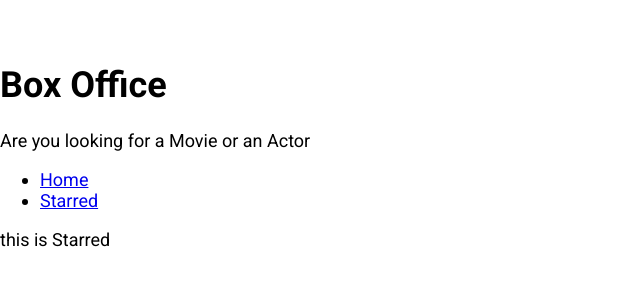
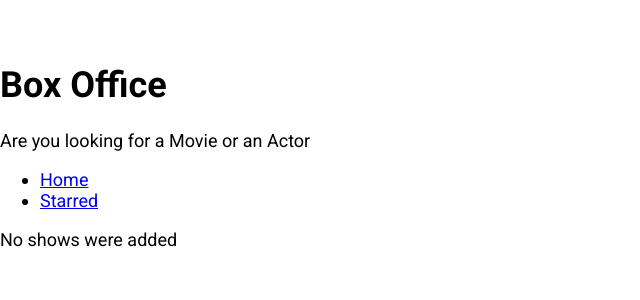
Before and after one commit to Vipinks99/Box-Office-App, a React (Create React App) app: page /starred in a window 1280 px wide. Shown: the top 300 px of the page, without its empty margins (0-640 px from the left). Built offline with nearby package versions, Linux system fonts and the light colour scheme.

Commit message:
Finished Starred Page

```diff
--- a/src/pages/Starred.jsx
+++ b/src/pages/Starred.jsx
@@ -1,10 +1,43 @@
-import React from 'react'
-import MainPageLayout from '../components/MainPageLayout'
+import React, { useState, useEffect } from 'react';
+import MainPageLayout from '../components/MainPageLayout';
+import { useShows } from '../misc/custom-hooks';
+import { apiGet } from '../misc/config';
+import ShowGrid from '../components/show/ShowGrid';
 
 const Starred = () => {
+  const [starred] = useShows();
+
+  const [shows, setShows] = useState(null);
+  const [isLoading, setIsLoading] = useState(true);
+  const [error, setError] = useState(null);
+
+  useEffect(() => {
+    if (starred && starred.length > 0) {
+      const promises = starred.map(showId => apiGet(`/shows/${showId}`));
+
+      Promise.all(promises)
+        .then(apiData => apiData.map(show => ({ show })))
+        .then(results => {
+          setShows(results);
+          setIsLoading(false);
+        })
+        .catch(err => {
+          setError(err.message);
+          setIsLoading(false);
+        });
+    } else {
+      setIsLoading(false);
+    }
+  }, [starred]);
+
   return (
-    <MainPageLayout>this is Starred</MainPageLayout>
-  )
-}
+    <MainPageLayout>
+      {isLoading && <div>Shows are still loading</div>}
+      {error && <div>Error occured: {error}</div>}
+      {!isLoading && !shows && <div>No shows were added</div>}
+      {!isLoading && !error && shows && <ShowGrid data={shows} />}
+    </MainPageLayout>
+  );
+};
 
-export default Starred
+export default Starred;
```
